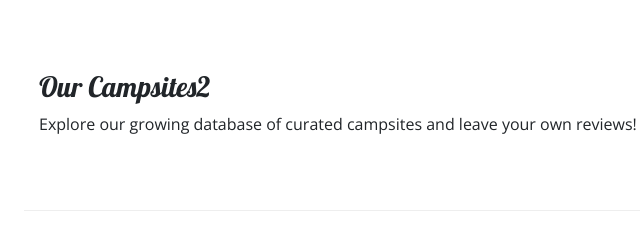
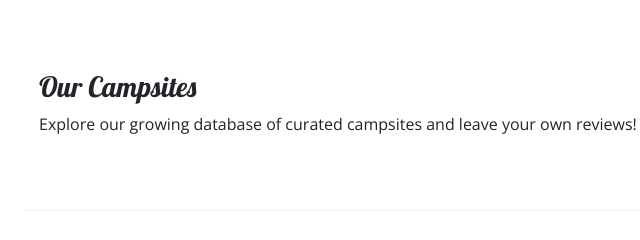
Before and after one commit to breezecakeyum/bootstrap-workshop, a website: page index.html in a window 1280 px wide. Shown: the part 183-423 px from the top of the page, 46-686 px from the left. Drawn offline with nearby package versions, Linux system fonts and the light colour scheme.

Commit message:
Back to normal...

```diff
--- a/index.html
+++ b/index.html
@@ -35,7 +35,7 @@
                 <h2 class="text-sm-right">Discover & Review</h2>
             </div>
             <div class="col">
-                <h3>Our Campsites2</h3>
+                <h3>Our Campsites</h3>
                 <p>Explore our growing database of curated campsites and leave your own reviews!</p>
             </div>
         </div>
```
